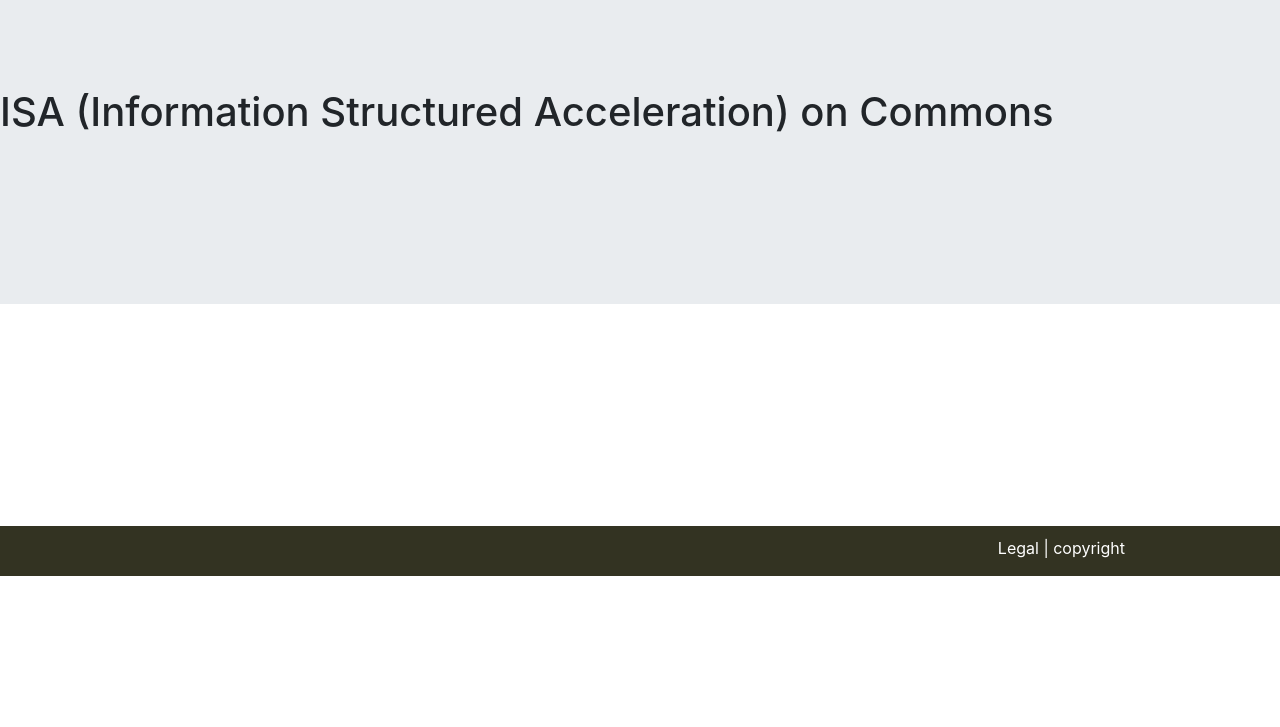
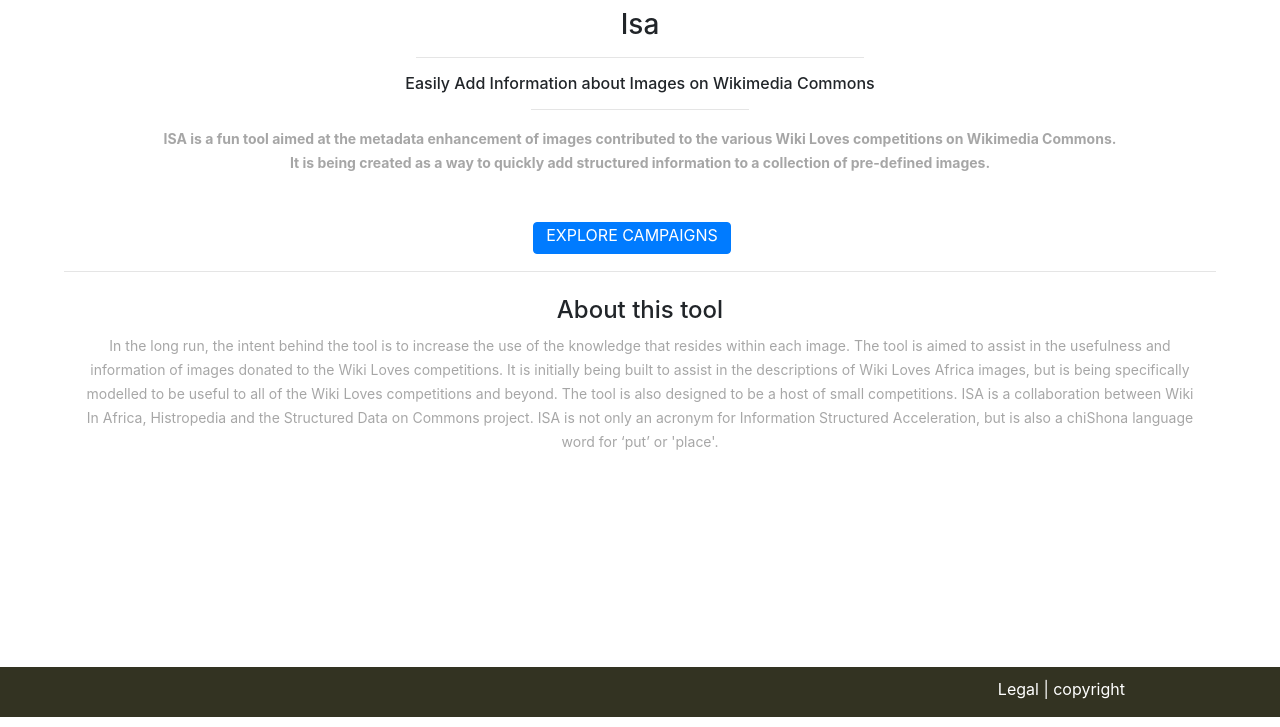
Before and after one commit to wikimedia/labs-tools-Isa, a Flask app: page / in a window 1280 px wide. Shown: the part 73-800 px from the top of the page. Run offline with Flask 2, Linux system fonts and the light colour scheme; parts of the project's set-up code (start-up, migrations or seed data) failed here and were passed over; some libraries are stand-ins or nearby versions.

Commit message:
Add new mockup changes to home template
* Modified home templates to correspond with new mockup

Bug: T221749
Change-Id: I1a8cbbcd15ee1d3f8a1b461e2ba10924781e7c23

```diff
--- a/isa/templates/home.html
+++ b/isa/templates/home.html
@@ -1,8 +1,43 @@
 {% extends "layout.html" %}
 {% block content%}
-<div id="site-welcome" class="jumbotron jumbotron-fluid">
-    <div class="d-inline-flex "></div>
-        <h1 class="display-6 ">ISA (Information Structured Acceleration) on Commons</h1>
-        <br> <br><br><br>
+<div id="site-welcome">
+    <div class="contianer">
+        <strong><h3 class=" pt-2 d-flex justify-content-center"> Isa </h3></strong>
+        <hr width="35%">
+        <h6 class="text-center"> Easily Add Information about Images on Wikimedia Commons</h6>
+        <hr width="17%">
+        <div class="text-center">
+            <small>
+                <strong>
+                    ISA is a fun tool aimed at the metadata enhancement of images contributed to the various Wiki Loves competitions on Wikimedia Commons. <br>
+                    It is being created as a way to quickly add structured information to a collection of pre-defined images.
+                </strong>
+            </small>
+        </div>
+        <br><br>
+        <div class="form-group  d-flex justify-content-center">
+            <a href="{{url_for( 'getCampaigns' )}}" class="btn btn-primary pt-0 mr-3" >EXPLORE CAMPAIGNS</a>
+        </div>
+    </div>
+    <hr width="90%">
+    <div class="container">
+        <strong><h4 class=" pt-2 d-flex justify-content-center"> About this tool </h4></strong>
+        <div class="text-center">
+            <small>
+                    In the long run, the intent behind the tool is to increase the use of the knowledge that resides within each image. The tool is aimed to assist in the usefulness and information of images donated to the Wiki Loves competitions.
+                    It is initially being built to assist in the descriptions of Wiki Loves Africa images, but is being specifically modelled to be useful to all of the Wiki Loves competitions and beyond.
+                    The tool is also designed to be a host of small competitions.
+                    ISA is a collaboration between Wiki In Africa, Histropedia and the Structured Data on Commons project.
+
+                    ISA is not only an acronym for Information Structured Acceleration, but is also a chiShona language word for ‘put’ or 'place'.
+            </small>
+        </div>
+        <br>
+        {% if username != 'Guest' and username != False and username != None %}
+            <div class="form-group  d-flex justify-content-center">
+                <a href="{{url_for( 'CreateCampaign' )}}" class="btn btn-primary pt-0 mr-3" >Create a capaign</a>
+            </div>
+        {% endif %}
+    </div>
 </div>
 {% endblock content%}
```
